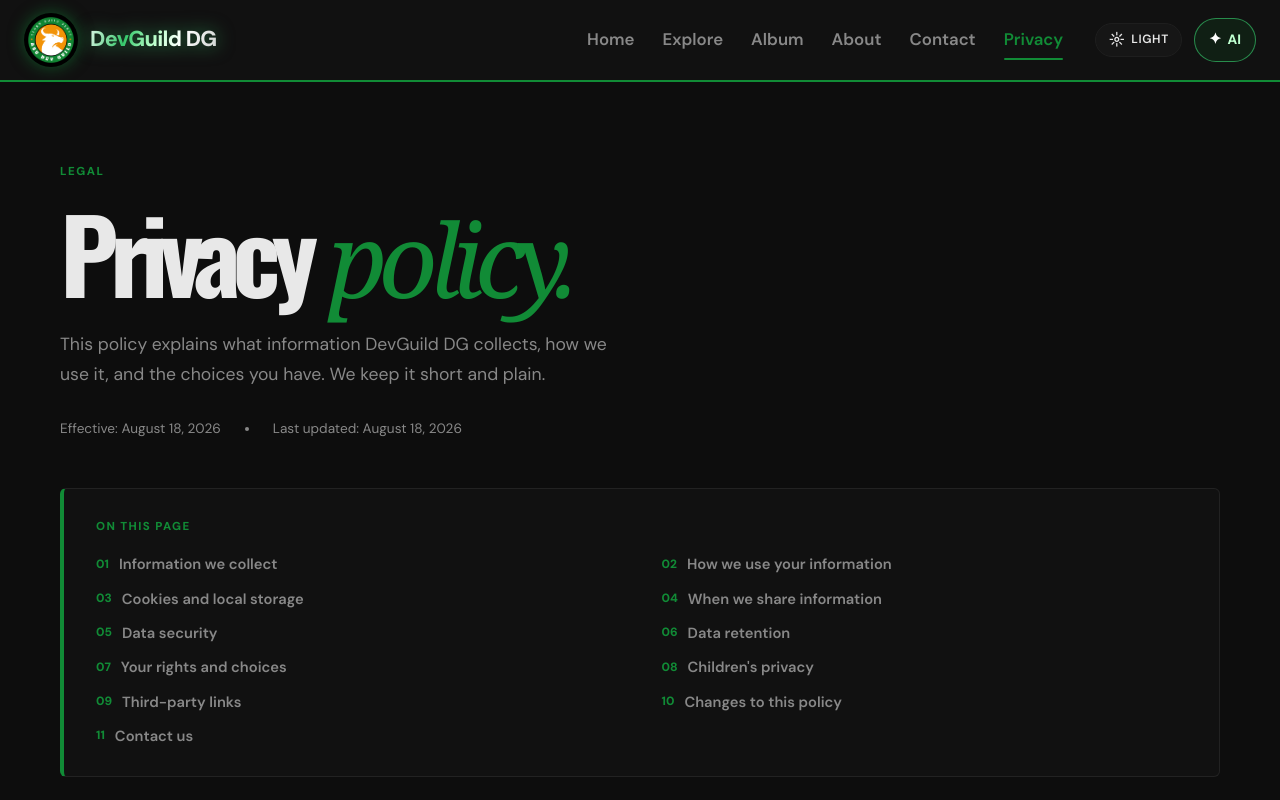
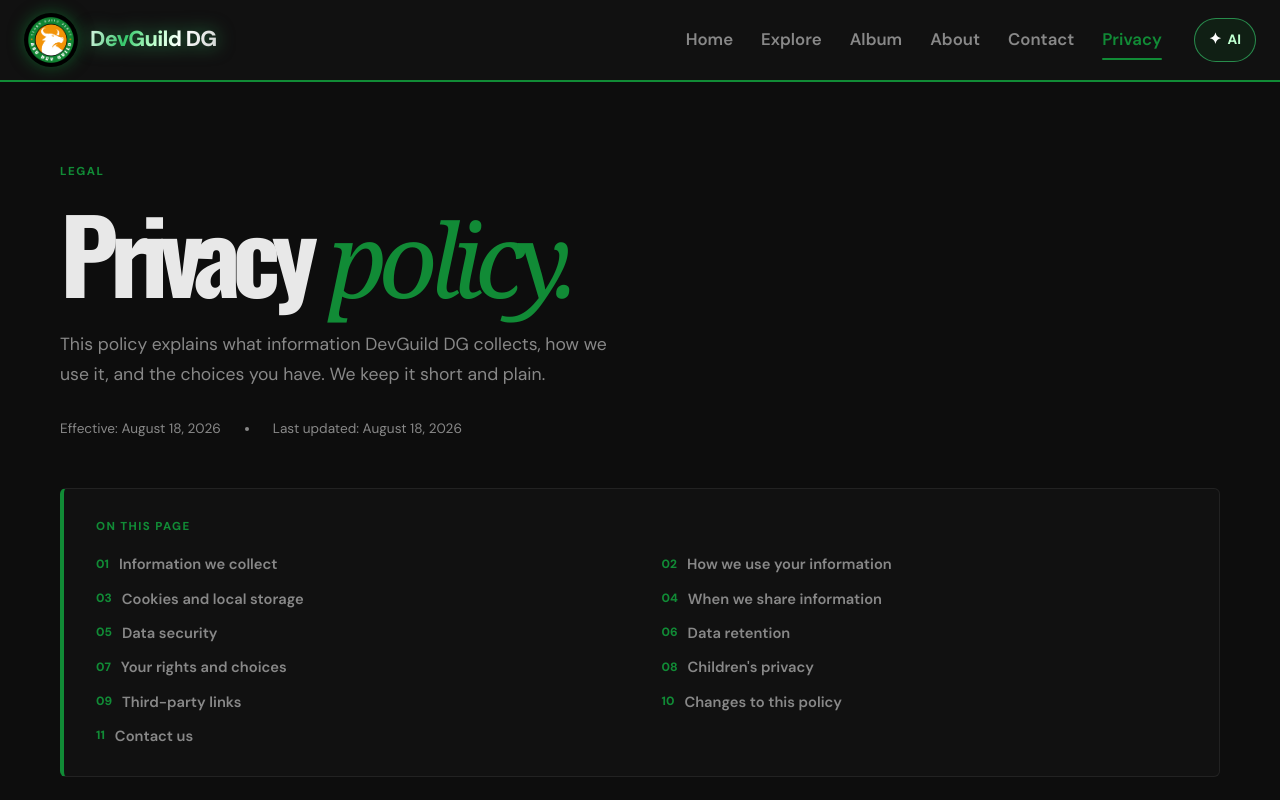
Before and after one commit to DevGuild-ASU/DevGuild-Website, a React (Vite) app: page /DevGuild-Website/privacy in a window 1280 px wide. Shown: the top 800 px of the page. Built offline with nearby package versions, Linux system fonts and the light colour scheme.

Commit message:
remove dark-light theme toggle, keep dark-only theme

```diff
--- a/src/components/Header.jsx
+++ b/src/components/Header.jsx
@@ -2,7 +2,6 @@
 
 import { useState, useEffect } from 'react';
 import { NavLink } from 'react-router-dom';
-import ThemeToggle from './ThemeToggle.jsx';
 import styles from './Header.module.css';
 
 /**
@@ -68,8 +67,6 @@ export default function Header({ onToggleChatbot }) {
         </nav>
 
         <div className={styles.actions}>
-          <ThemeToggle />
-
           <button
             type="button"
             className={styles.aiTrigger}
--- a/src/components/ThemeToggle.jsx
+++ /dev/null
@@ -1,44 +0,0 @@
-// @ts-check
-
-import { useState, useEffect } from 'react';
-import styles from './ThemeToggle.module.css';
-
-export default function ThemeToggle() {
-  const [theme, setTheme] = useState(() => {
-    if (typeof window !== 'undefined') {
-      return localStorage.getItem('devguild-theme') || 'dark';
-    }
-    return 'dark';
-  });
-
-  useEffect(() => {
-    const isLight = theme === 'light';
-    document.documentElement.classList.toggle('light', isLight);
-    localStorage.setItem('devguild-theme', theme);
-  }, [theme]);
-
-  const toggleTheme = () => {
-    setTheme(prev => (prev === 'light' ? 'dark' : 'light'));
-  };
-
-  const isLight = theme === 'light';
-
-  return (
-    <button
-      type="button"
-      id="themeToggle"
-      className={styles.themeToggle}
-      onClick={toggleTheme}
-      aria-pressed={isLight}
-      aria-label={isLight ? 'Switch to dark mode' : 'Switch to light mode'}
-      title={isLight ? 'Switch to dark mode' : 'Switch to light mode'}
-    >
-      <span className={styles.themeIcon} aria-hidden="true">
-        {isLight ? '☾' : '☼'}
-      </span>
-      <span className={styles.themeLabel}>
-        {isLight ? 'Dark' : 'Light'}
-      </span>
-    </button>
-  );
-}
--- a/src/components/ThemeToggle.module.css
+++ /dev/null
@@ -1,37 +0,0 @@
-.themeToggle {
-  display: inline-flex;
-  align-items: center;
-  gap: 6px;
-  padding: 6px 12px;
-  border-radius: 999px;
-  border: 1px solid var(--color-border);
-  background: var(--color-bg-deep);
-  color: var(--color-text);
-  font-size: 0.8rem;
-  font-weight: 600;
-  cursor: pointer;
-  transition: all 0.2s ease;
-}
-
-.themeToggle:hover {
-  border-color: var(--color-accent-bright);
-  color: var(--color-accent-bright);
-  transform: translateY(-1px);
-}
-
-.themeIcon {
-  font-size: 1rem;
-  line-height: 1;
-}
-
-.themeLabel {
-  font-size: 0.75rem;
-  text-transform: uppercase;
-  letter-spacing: 0.05em;
-}
-
-@media (max-width: 560px) {
-  .themeLabel {
-    display: none;
-  }
-}
--- a/src/pages/Privacy.jsx
+++ b/src/pages/Privacy.jsx
@@ -214,11 +214,6 @@ export default function Privacy() {
 
           <h3>What we store</h3>
           <ul>
-            <li>
-              <strong>Theme preference</strong> — your dark/light mode choice is saved in <code>localStorage</code> under the
-              key <code>devguild-theme</code>. This value never leaves your device and is not transmitted to any server. It
-              allows the site to remember your visual preference on return visits.
-            </li>
             <li>
               <strong>Session visit state</strong> — a flag in <code>sessionStorage</code> (<code>devguild-site-entered</code>)
               tracking whether the initial welcome loader has played during your current browser session.
--- a/src/styles/reset.css
+++ b/src/styles/reset.css
@@ -8,10 +8,6 @@
 html {
   scroll-behavior: smooth;
   color-scheme: dark;
-}
-
-html.light {
-  color-scheme: light;
 }
 
 body {
--- a/src/styles/variables.css
+++ b/src/styles/variables.css
@@ -5,7 +5,7 @@
   --color-primary-dark: #086323;
   --color-primary-glow: rgba(17, 139, 54, 0.55);
 
-  /* Dark Theme Surfaces (Default) */
+  /* Surfaces */
   --color-bg: #0d0d0d;
   --color-bg-elevated: #111111;
   --color-bg-deep: #161616;
@@ -50,14 +50,3 @@
   --muted: var(--color-muted);
   --line: var(--color-line);
 }
-
-html.light {
-  --color-bg: #f5f2e9;
-  --color-bg-elevated: #fffdf7;
-  --color-bg-deep: #eeeae0;
-  --color-card: #fffdf7;
-  --color-border: #d5d0c5;
-  --color-text: #172521;
-  --color-muted: #64716b;
-  --color-line: #d5d0c5;
-}
```
Also changed, not shown: 1 other file (tests, documents, lock files or other folders).
